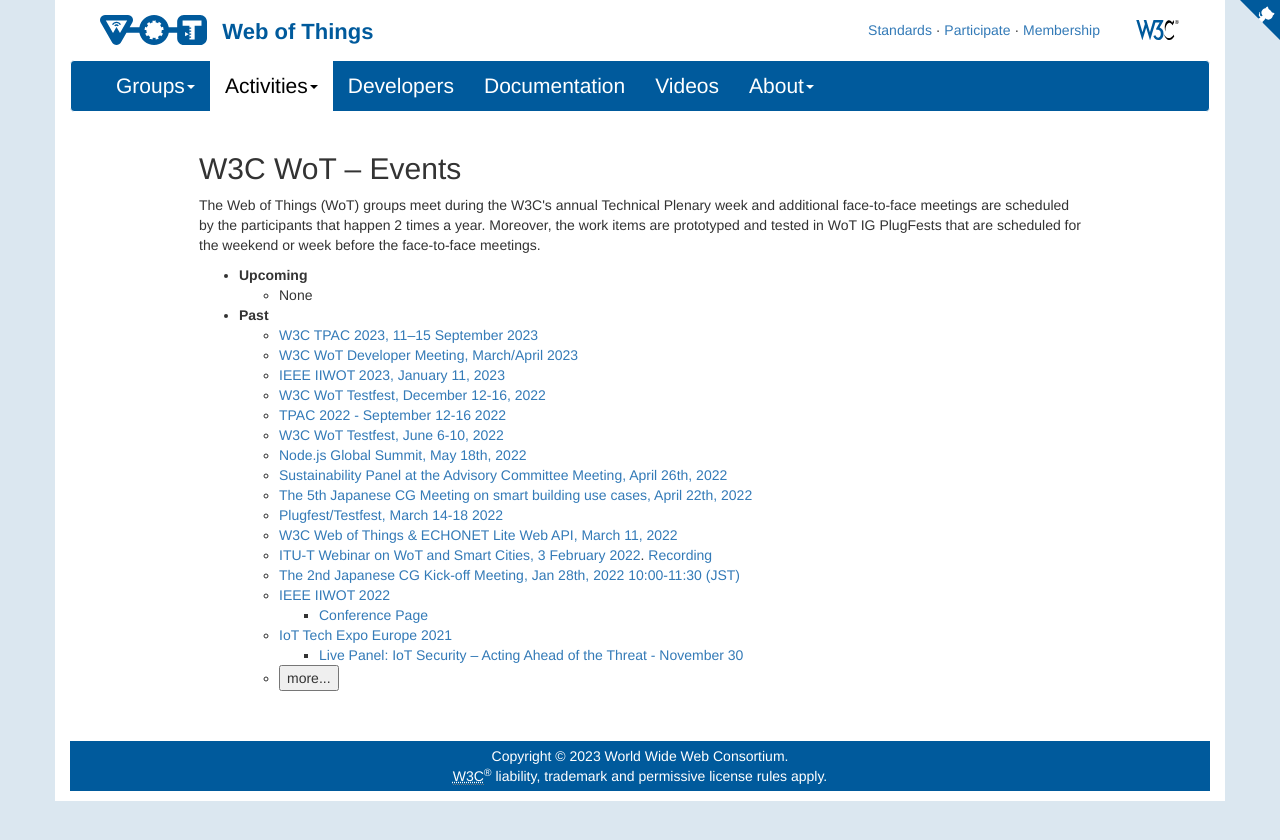
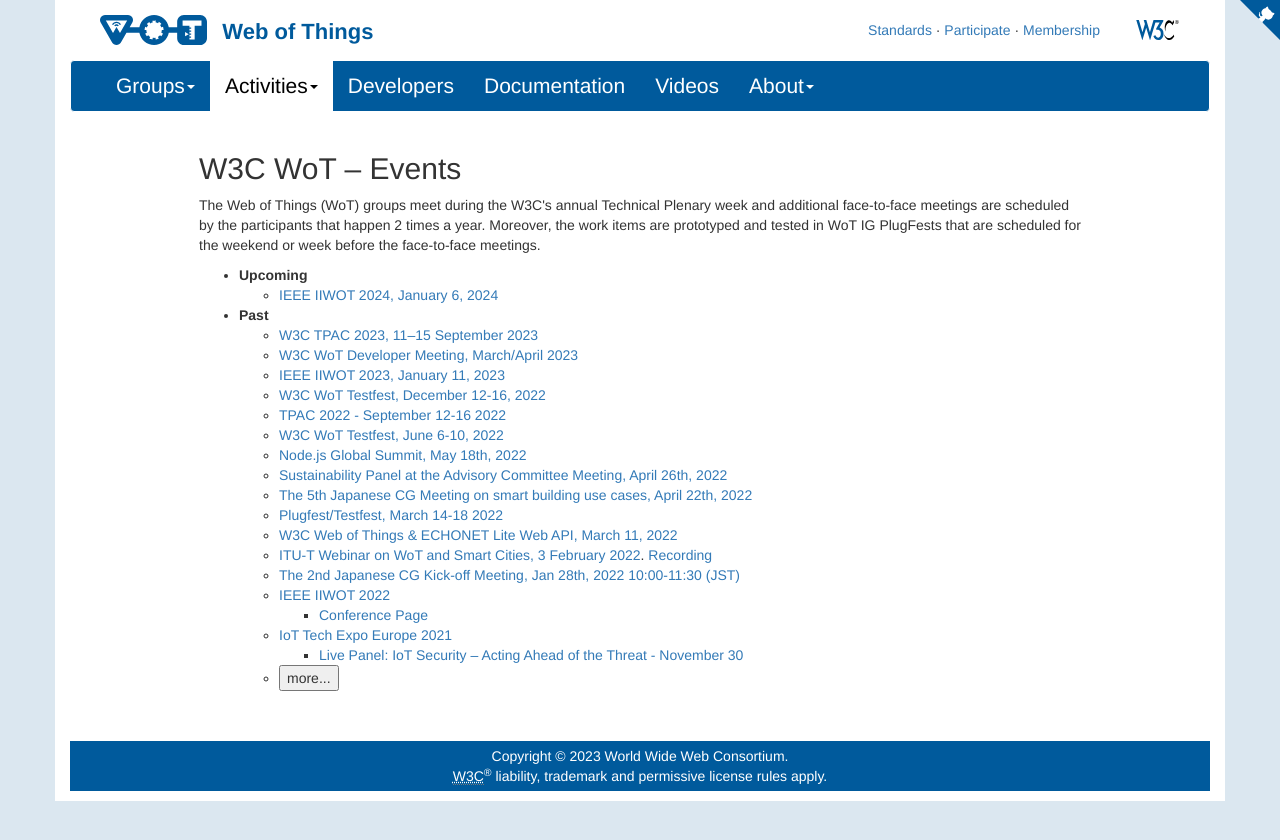
Before and after one commit to w3c/wot-marketing, a Jekyll site: the page built from docs/activities/events/index.html, in a window 1280 px wide. Shown: the top 840 px of the page. Built offline with Jekyll 4.4.1, drawn with Linux system fonts in a browser that asks for light colours; nearby versions of some CDN libraries; comment, search, counter and statistics services are not loaded.

Commit message:
add iiwot to events page

```diff
--- a/docs/activities/events/index.html
+++ b/docs/activities/events/index.html
@@ -28,7 +28,7 @@
 		<li>
 			<strong>Upcoming</strong>
 			<ul>
-			    <li>None</li>
+			    <li><a target="_blank" href="https://iiwot24.nws.cs.unibo.it/">IEEE IIWOT 2024, January 6, 2024</a></li>
 			</ul>
 		</li>
 		<li>
```
